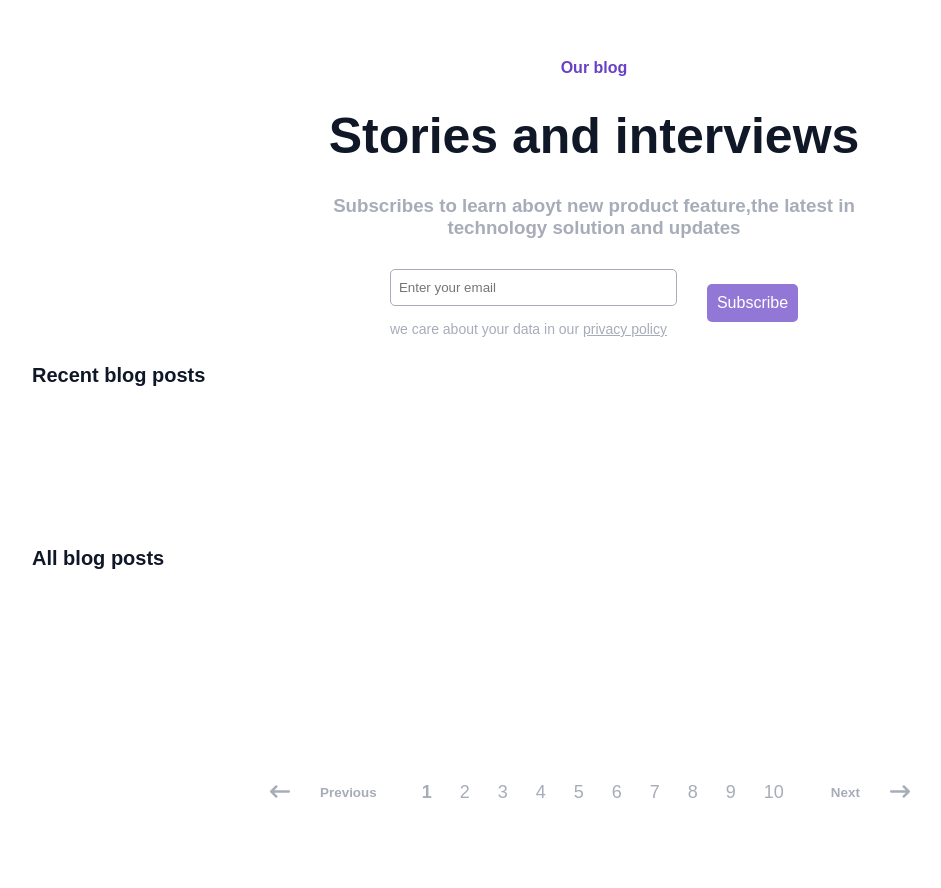
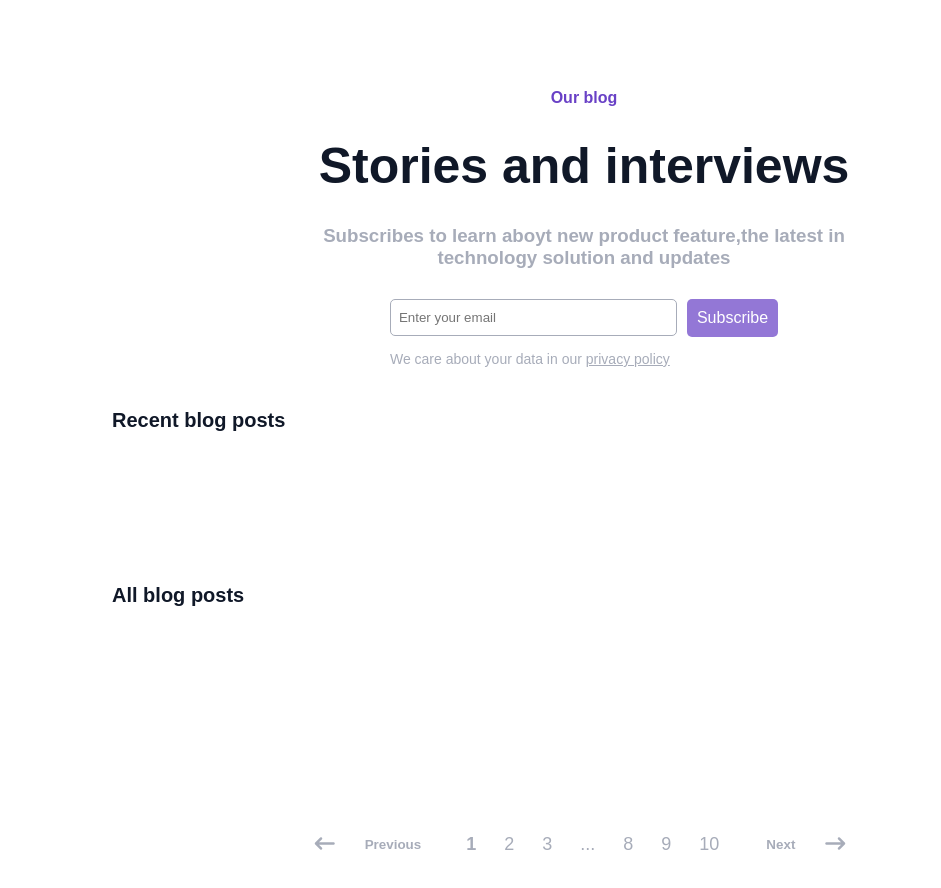
Before and after one commit to AnaMariaGalarza/PruebaTecnicaUPN, a plain HTML site: page index.html in a window 1280 px wide. Shown: the whole page, without its empty margins (50-991 px from the left). Drawn offline with Linux system fonts and the light colour scheme; no server answers.

Commit message:
Prueba tecnida terminada

```diff
--- a/index.html
+++ b/index.html
@@ -16,7 +16,7 @@
         <section id="barra_nav">
             <article>
                 <input type="text" placeholder="Enter your email">
-                <p>we care about your data in our <a>privacy policy</a></p>
+                <p>We care about your data in our <a class="privacy">privacy policy</a></p>
             </article>
             <button>Subscribe</button>
 
--- a/script.js
+++ b/script.js
@@ -24,12 +24,12 @@ function renderizarFetch(url, card){
 
 function renderizarInfo(info) {
     return `
-        <article>
+        <article class="article-card">
             <img src= "${info.imagen}" alt= "${info.nombre}">
             <article>
                 <h5>${info.autor} • ${info.fecha}</h5>
-                <h3>${info.nombre}<i class="arrow fa-solid fa-arrow-up-right-from-square"></i></h3>
-                <p>${info.descripcion}</p>
+                <h3 class="title">${info.nombre}<i class="arrow fa-solid fa-arrow-up-right-from-square"></i></h3>
+                <p class="descrip">${info.descripcion}</p>
                 <ul>${renderizarEtiquetas(info.etiquetas)}</ul>
             <article>
         </article>
@@ -56,9 +56,14 @@ function crearPaginacion() {
     const paginasTotales = 10;
     let paginaActual = 1;
 
+    let seccion1 = Math.floor(paginasTotales / 3);
+    let seccion2 = paginasTotales - seccion1;
+
     paginationList.innerHTML = "";
 
     for (let i = 1; i <= paginasTotales; i++) {
+
+        if (i <= seccion1 || i > seccion2) {
 
             const listItem = document.createElement("li");
             listItem.textContent = i;
@@ -70,7 +75,17 @@ function crearPaginacion() {
                 crearPaginacion();
             });
             paginationList.appendChild(listItem);
+
+        } else if (i === seccion1 + 1) {
+
+            const listItem = document.createElement("li");
+            listItem.textContent = "...";
+            paginationList.appendChild(listItem);
+
         }
+    }
+
+
 }
 
 renderizarFetch(API_URL1, card1);
--- a/styles.css
+++ b/styles.css
@@ -17,7 +17,7 @@
 /*    Modelos Para Celular    */
 
 body {
-  padding: 0px 50px 0px 50px;
+  padding: 0px 50px 0px 30px;
 }
 
 header {
@@ -25,21 +25,59 @@ header {
   flex-direction: column;
   justify-content: center;
   align-items: center;
+  text-align: center;
+}
+
+h4{
+padding-top: 30px;
 }
 
 .titulo {
   color: var(--color-titulos);
+  text-align: center;
+}
+
+#barra_nav {
+  display: flex;
+  flex-direction: column;
+  align-items: center;
+  justify-content: center;
+  text-align: left;
+  gap: 10px;
+}
+
+input {
+  border: 1px solid var(--color-textos);
+  border-radius: 5px;
+  text-align: left;
+  padding: 10px 190px 10px 10px;
+}
+
+p {
+  color: var(--color-textos);
+  font-size: 14px;
+  padding-top: 10px;
+}
+
+a {
+  text-decoration: underline;
+}
+.subtitulos {
+  color: var(--color-titulos);
+  font-size: 25px;
+  padding: 15px 0px 15px 0px;
 }
 
 h4 {
   color: var(--color-nombre-fecha);
+  text-align: center;
 }
 
 button {
   background-color: #9377d6;
   color: white;
   border-radius: 5px;
-  padding: 10px 10px;
+  padding: 10px 150px;
   border: none;
   font-size: 16px;
   font-family: "Display xs/Semibold", sans-serif;
@@ -49,7 +87,7 @@ footer {
   display: grid;
   flex-direction: center;
   justify-content: center;
-  padding: 32px 32px 96px 32px;
+  padding: 32px 30px 60px 10px;
   grid-template-areas:
     "a b c";
   gap: 32px;
@@ -59,8 +97,21 @@ footer {
   display: none;
 }
 
+.card_1 img {
+  width: 340px;
+  height: 220px;
+}
+
 #paginado{
   display: flex;
+  color: var(--color-textos);
+  flex-direction: center;
+  justify-content: center;
+  padding: 0px 30px 0px 30px;
+}
+
+h6{
+  display: none;
 }
 
 .card_2 article:nth-child(n+4){
@@ -94,6 +145,7 @@ footer {
   align-items: left;
   font-size: 14px;
   padding-left: 0px;
+  padding-bottom: 30px;
 }
 
 .card_1 h5 {
@@ -122,6 +174,7 @@ footer {
   justify-content: left;
   align-items: left;
   padding-left: 0px;
+  padding-bottom: 30px;
 }
 
 .arrow {
@@ -175,9 +228,15 @@ footer {
     text-decoration: underline;
   }
 
+  .privacy {
+    cursor: pointer;
+  }
+
   #barra_nav {
     display: flex;
     align-items: center;
+    justify-content: center;
+    flex-direction: row;
   }
 
   input {
@@ -191,7 +250,7 @@ footer {
     color: white;
     border-radius: 5px;
     padding: 10px 10px;
-
+    margin-bottom: 30px;
     border: none;
     font-size: 16px;
     font-family: "Display xs/Semibold", sans-serif;
@@ -202,15 +261,16 @@ footer {
   .subtitulos {
     color: var(--color-titulos);
     font-size: 20px;
-    padding-left: 32px;
+    padding-left: 132px;
   }
   .card_1 {
     display: grid;
-    padding: 32px 32px 96px 32px;
+    padding: 32px 32px 90px 132px;
+    width: 90%;
     grid-template-areas:
       "a b"
       "a c";
-    gap: 32px;
+    gap: 8%;
   }
 
   .card_1 img {
@@ -228,13 +288,13 @@ footer {
   }
 
   .card_1 article:first-child img {
-    width: 592px;
-    height: 228px;
+    width: 100%;
+    height: 338px;
   }
 
   .card_2 {
     display: grid;
-    padding: 32px 32px 96px 32px;
+    padding: 32px 32px 96px 132px;
     grid-template-areas:
       "a b c"
       "d e f";
@@ -242,15 +302,20 @@ footer {
   }
 
   .card_2 img {
-    width: 350px;
+    width: 370px;
     height: 220px;
   }
-
-
 
   .paginacion {
     text-align: center;
     margin-top: 20px;
+  }
+  .title{
+    width: 60%;
+  }
+
+  .card_2 .descrip{
+    width: 60%;
   }
 
   .paginacion ul {
@@ -273,6 +338,12 @@ footer {
     display: flex;
   }
 
+  h6 {
+    display: flex;
+    justify-content: center;
+    align-items: center;
+  }
+
   #paginado{
     display: none;
   }
@@ -287,8 +358,6 @@ footer {
     gap: 32px;
   }
 
-
-
   .flechas {
     display: flex;
     flex-direction: row;
@@ -301,4 +370,10 @@ footer {
   .card_2 article:nth-child(n+4){
     display: inline
   }
+
+  .card_1 .article-card:nth-child(n+2){
+    display: flex;
+    height: 20px;
+    width: 95%;
+   }
 }
```
Lines whose indentation alone changed are shown as unchanged.
